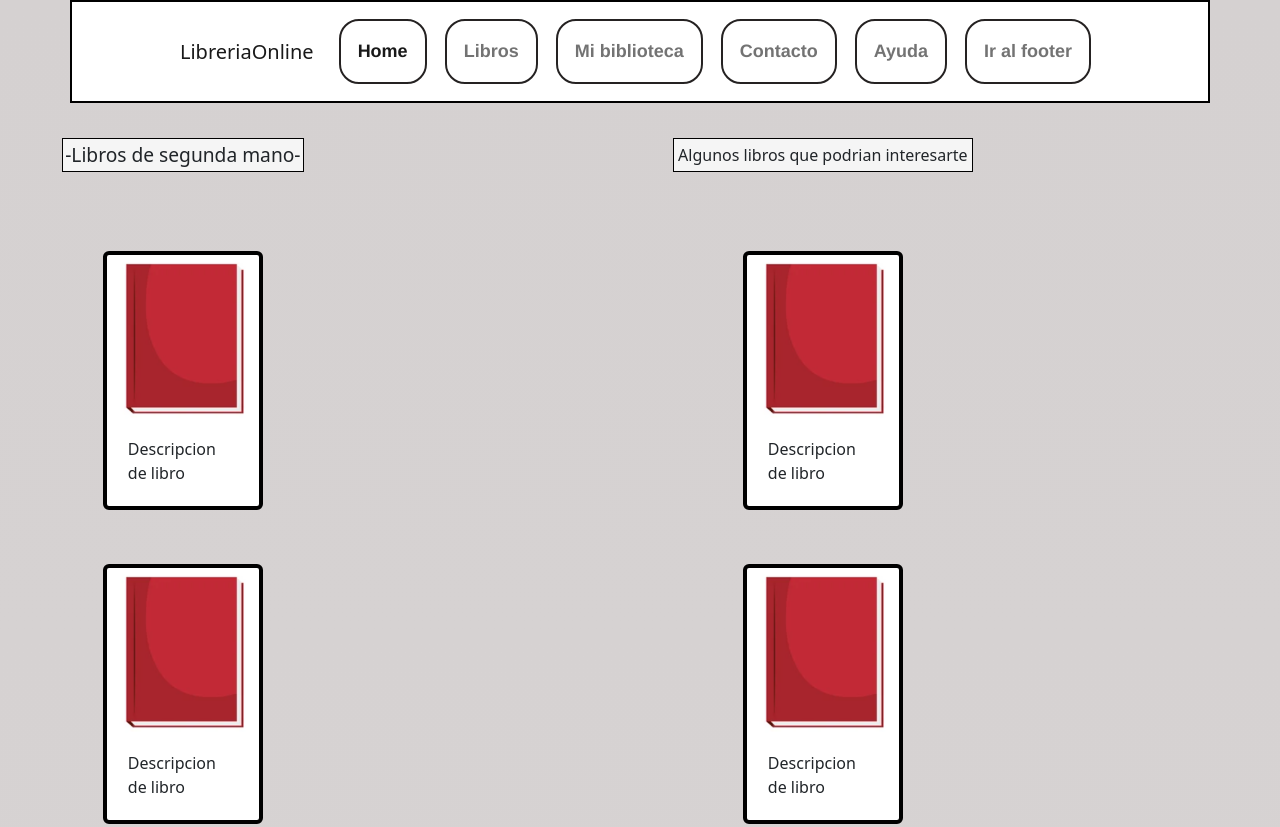
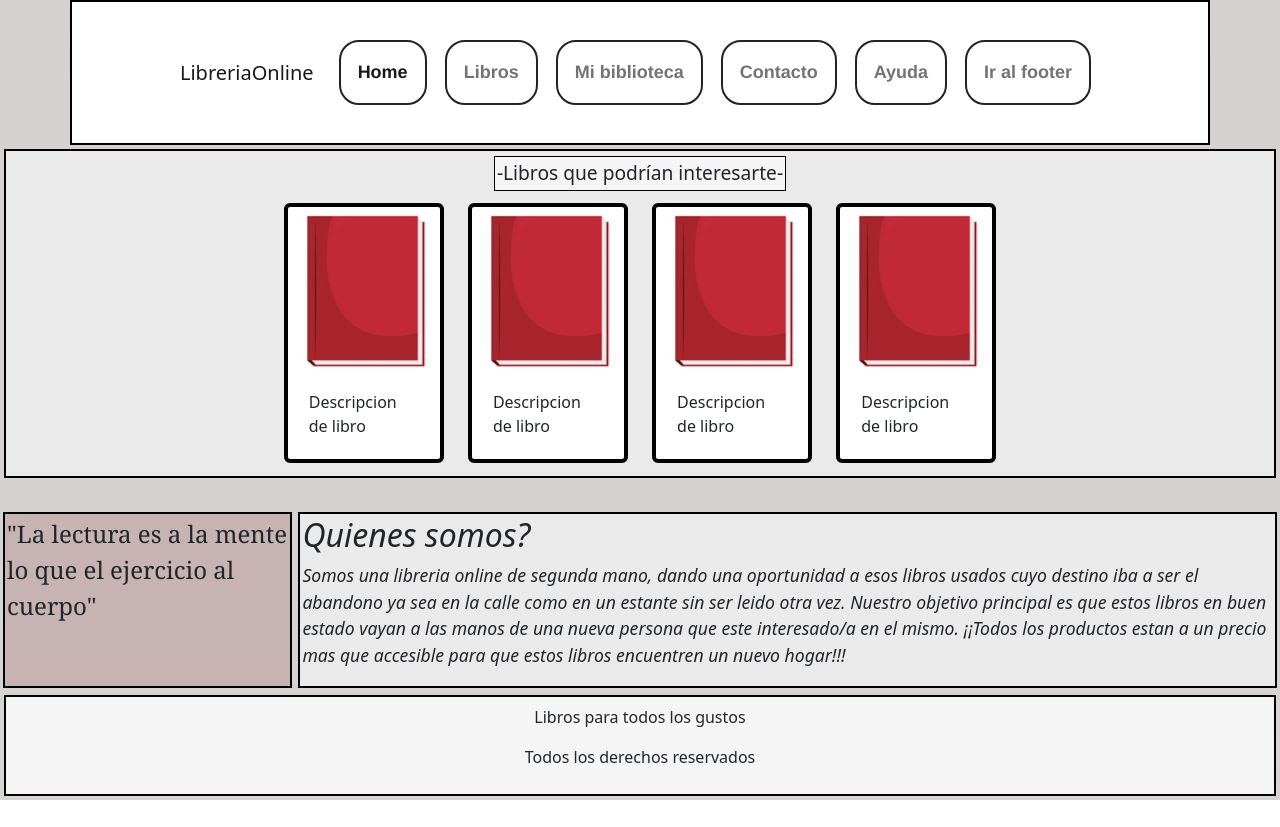
Before and after one commit to MartinRodriguez06/PROYECTO-FINAL, a website: page index.html in a window 1280 px wide. Shown: the top 827 px of the page. After the commit the page ends 800 px from the top, so only its background shows below. Drawn offline with nearby package versions, Linux system fonts and the light colour scheme.

Commit message:
modificandoproyecto

```diff
--- a/index.html
+++ b/index.html
@@ -17,6 +17,7 @@
 </head>
 <body>
 
+  <div class="contenedor">
     <header class="container">
         <div class="row">
 
@@ -59,19 +60,12 @@
         </div>
     </header>
 
-
     <main>
-
-      <div class="contenedor">
+      <div class="destacable">
+        <p class="aclaracion">-Libros que podrían interesarte-</p>
 
 
-        <p class="aclaracion">-Libros de segunda mano-</p>
-
-
-
-       <p class="sugerencia">Algunos libros que podrian interesarte</p>
-
-
+         <div class="contenedor-card">
         <div class="card" style="width: 10rem;">
         <img src="img/libro.PNG" class="card-img-top" alt="Libro">
         <div class="card-body">
@@ -98,28 +92,27 @@
         <div class="card-body">
           <p class="card-text">Descripcion de libro</p>
         </div>
+      </div>
 
       </div>
     </main>
 
     <section class="section-uno">
-      <img class="img-libros" src="img/libros (1).jfif" alt="">
+      <p>"La lectura es a la mente lo que el ejercicio al cuerpo"</p>
     </section>
 
-
-
-
-
-
-
-
+    <section class="section-dos">
+      <h1 class="quienes-somos">Quienes somos?</h1>
+      <p>Somos una libreria online de segunda mano, dando una oportunidad a esos libros usados cuyo destino iba a ser el abandono ya sea en la calle como en un estante sin ser leido otra vez. Nuestro objetivo principal es que estos libros en buen estado vayan a las manos de una nueva persona que este interesado/a en el mismo. ¡¡Todos los productos estan a un precio mas que accesible para que estos libros encuentren un nuevo hogar!!! </p>
+    </section>
 
     <footer id="pie-de-pagina">
       <p>Libros para todos los gustos</p>
       <p>Todos los derechos reservados</p>
     </footer>
+
+
   </div>
-
    <!-- JavaScript -->
 <script src="https://cdn.jsdelivr.net/npm/bootstrap@5.2.0/dist/js/bootstrap.bundle.min.js" integrity="sha384-A3rJD856KowSb7dwlZdYEkO39Gagi7vIsF0jrRAoQmDKKtQBHUuLZ9AsSv4jD4Xa" crossorigin="anonymous"></script>
 </body>
--- a/scss/base/_extend.scss
+++ b/scss/base/_extend.scss
@@ -4,3 +4,10 @@
     justify-content: center;
     align-items: center;
 }
+
+%flexrow{
+    display: flex;
+    flex-direction: row;
+    justify-content: center;
+    align-items: center;
+}
--- a/scss/base/_listas.scss
+++ b/scss/base/_listas.scss
@@ -1 +1 @@
-$colores: black, white, whitesmoke, rgb(255, 255, 255), rgb(219, 210, 210), rgb(168, 170, 172);
+$colores: black, white, whitesmoke, rgb(255, 255, 255), rgb(219, 210, 210), rgb(168, 170, 172), rgb(225, 225, 222), rgb(200, 179, 179), rgb(234, 234, 234);
--- a/scss/style.scss
+++ b/scss/style.scss
@@ -4,6 +4,29 @@
 
 body{
     background-image: linear-gradient(to bottom, rgb(213, 209, 209), rgb(215, 211, 211) );
+}
+
+
+
+
+.contenedor{
+    height: 100vh;
+    display: grid;
+
+    grid-template-columns:0.3fr 1fr;
+    grid-template-rows:0.4fr 1fr 0.5fr 0.3fr;
+
+    grid-template-areas:
+    "header header"
+    "main main"
+    "section-uno section-dos"
+    "footer footer";
+
+
+
+    header{
+        grid-area: header;
+
     }
 
     .container{
@@ -34,107 +57,67 @@ body{
 
     }
 
-
-.contenedor{
-    height: 100vh;
-    display: grid;
-
-    grid-template-columns:0.4fr 1fr;
-    grid-template-rows:0.3fr 1fr 0.3fr 0.2fr;
-
-    grid-template-areas:
-    "header header"
-    "main main"
-    "section-uno section-uno"
-    "footer footer";
-
     main{
         grid-area: main;
     }
+    .destacable{
+        @extend %flex;
+        @include mar-pad(4px, 3px);
+        border: 2px solid black;
+        background-color: nth($colores, 9);
 
         .aclaracion{
+            display: inline-block;
             background-color: nth($colores, 3);
-       @extend %flex;
             font-size: 1.2rem;
             border: 1px solid black;
             @include mar-pad(2px, 2px);
-    }
-
-    .sugerencia{
-        background-color: nth($colores, 3);
-        @extend %flex;
-        font-size: 1rem;
-        border: 1px solid black;
-        @include mar-pad(5px, 4px);
-
-    }
-
-    .card{
-        @include mar-pad(10px, 5px);
-        display: inline-block;
-        border: 4px solid black;
-
-    }
-    .card:hover{
-        transform: scale(0.9);
-        box-shadow: 2px 2px 10px black;
         }
 
 
     }
 
     .section-uno{
-    grid-area: section;
-    @extend %flex;
-    background-color: nth($colores, 6);
+        @include mar-pad(3px, 2px);
+        background-color: nth($colores, 8);
+        grid-area: section-uno;
+        border: 2px solid black;
 
-    .img-libros{
-        width: 20%;
+        p{
+            font-size: 1.5rem;
+            font-family: Georgia, 'Times New Roman', Times, serif
+        }
+    }
+
+    .section-dos{
+        @include mar-pad(3px, 2px);
+        background-color: nth($colores, 9);
+        grid-area: section-dos;
+        border: 2px solid black;
+
+        .quienes-somos{
+            font-size: 2rem;
+            font-style: oblique;
+        }
+
+        p{
+            font-size: 1.1rem;
+            font-style: oblique;
         }
     }
 
     footer{
         grid-area: footer;
-        text-align: center;
-        @include mar-pad(4px, 1px);
-        border: 3px solid black;
-        background-color: nth($colores, 4);
+       @extend %flex;
+       @include mar-pad(4px, 3px);
+       background-color: nth($colores, 3);
+       border: 2px solid black;
     }
 
-@media screen and (min-width:600px){
-    .contenedor{
-        height: 100vh;
-        display: grid;
 
-        grid-template-areas:
-        "header"
-        "header"
-        "main"
-        "main"
-        "section-uno"
-        "section-uno"
-        "footer"
-        "footer";
 
-        justify-items: center;
-    }
 }
 
-@media screen and (min-width:1024px){
-    .contenedor{
-        height: 100vh;
-        display: grid;
-
-        grid-template-areas:
-        "header header"
-        "main main"
-        "section-uno section-uno"
-        "footer footer";
-
-        justify-items: center;
-        align-items: center;
-    }
-}
 
 
 
```
Also changed, not shown: css/main.css. Lines whose indentation alone changed are shown as unchanged.
